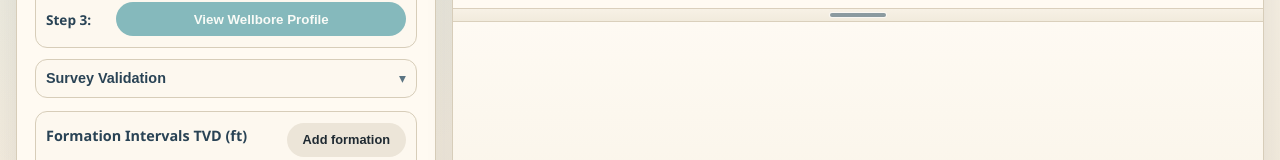
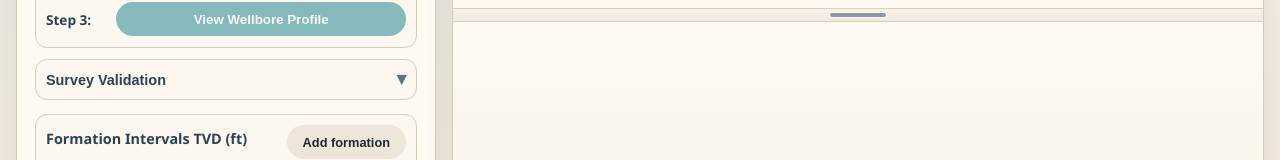
Before and after one commit to brennanwesley/wellbore-profile, a Next.js app in the folder frontend/: page / in a window 1280 px wide. Shown: the part 453-613 px from the top of the page. Built offline with nearby package versions, Linux system fonts and the light colour scheme.

Commit message:
Improve sidebar and inspector readability

```diff
--- a/frontend/app/globals.css
+++ b/frontend/app/globals.css
@@ -185,7 +185,9 @@ body {
 
 .section-toggle-icon {
   display: inline-block;
-  font-size: 0.86rem;
+  font-size: 1.15rem;
+  font-weight: 800;
+  line-height: 1;
   color: #5b7482;
   transition: transform 160ms ease;
 }
@@ -654,14 +656,15 @@ body {
 
 .inspector-grid dt {
   margin: 0;
-  font-size: 0.72rem;
+  font-size: 0.8rem;
+  font-weight: 700;
   letter-spacing: 0.02em;
   color: #5d6f79;
 }
 
 .inspector-grid dd {
   margin: 0.2rem 0 0;
-  font-size: 0.84rem;
+  font-size: 0.94rem;
   font-weight: 700;
   color: #1e3444;
   word-break: break-word;
```
